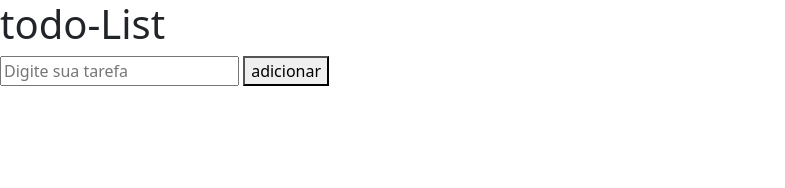
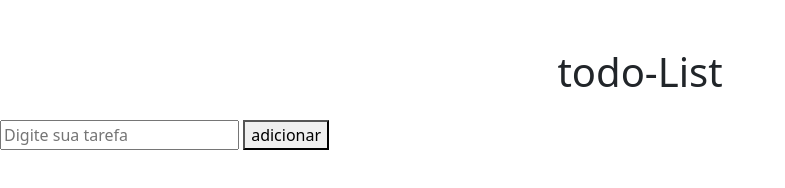
Before and after one commit to grupobarao03/futsal-loja, a plain HTML site: page index.html in a window 1280 px wide. Shown: the whole page, without its empty margins (0-785 px from the left). Drawn offline with nearby package versions, Linux system fonts and the light colour scheme.

Commit message:
iuytfghj

```diff
--- a/index.html
+++ b/index.html
@@ -8,8 +8,8 @@
 </head>
 <body>
 
-<div class="conteiner ">
-    <h1>todo-List</h1>
+<div class="conteiner mt-5">
+    <h1 class="text-center mb-4">todo-List</h1>
     <div>
         <input type="text" id ="novaTarefa"placeholder="Digite sua tarefa">
         <button id="btnAddTarefa">adicionar</button>
```
